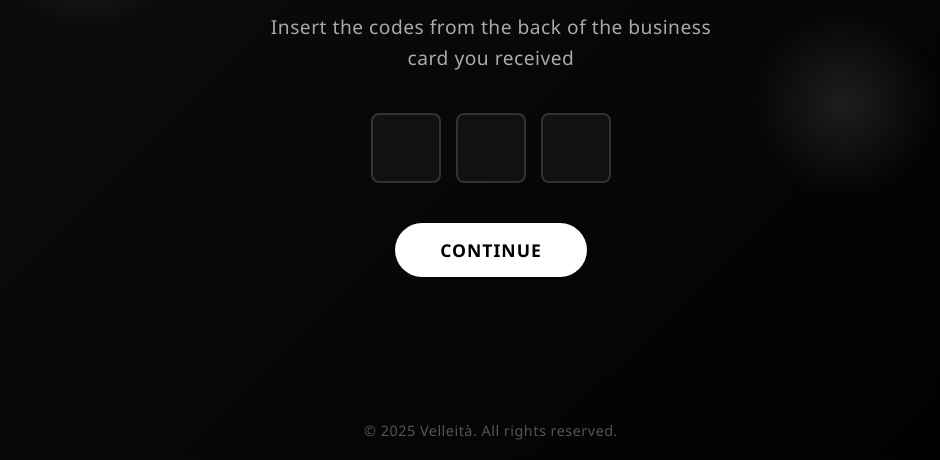
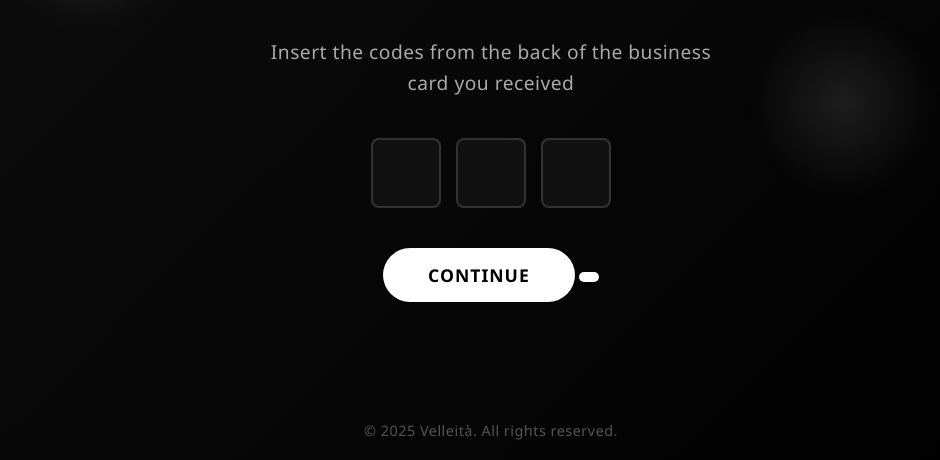
Before and after one commit to Gioppa87/Velleita-landing, a plain HTML site: page index.html in a window 1280 px wide. Shown: the part 340-800 px from the top of the page, without its empty margins (149-1089 px from the left). Drawn offline with Linux system fonts and the light colour scheme.

Commit message:
Update index.html

```diff
--- a/index.html
+++ b/index.html
@@ -146,16 +146,24 @@
             transform: translateY(-3px);
             box-shadow: 0 8px 20px rgba(255,255,255,0.15);
         }
-
+        /*
         .error-message {
-            color: #fff;
+            color: #fff2222;
             font-size: 1.1rem;
             height: 30px;
             margin-top: 20px;
             opacity: 0;
             transition: opacity 0.3s;
             font-weight: 300;
+        }*/
+        .error-message {
+            color: #ff2222;
+            background: #fff;
+            padding: 5px 10px;
+            border-radius: 6px;
+            display: inline-block;
         }
+
 
         .footer {
             position: absolute;
```
